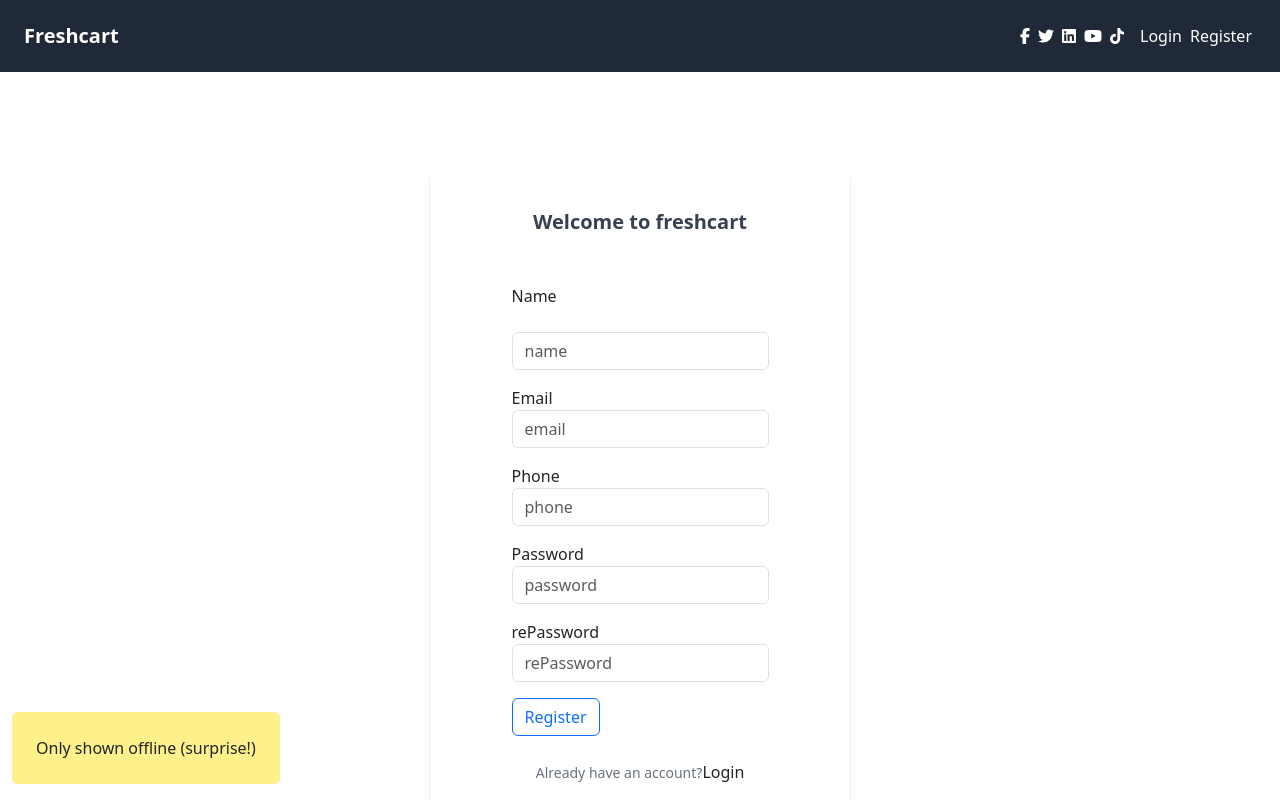
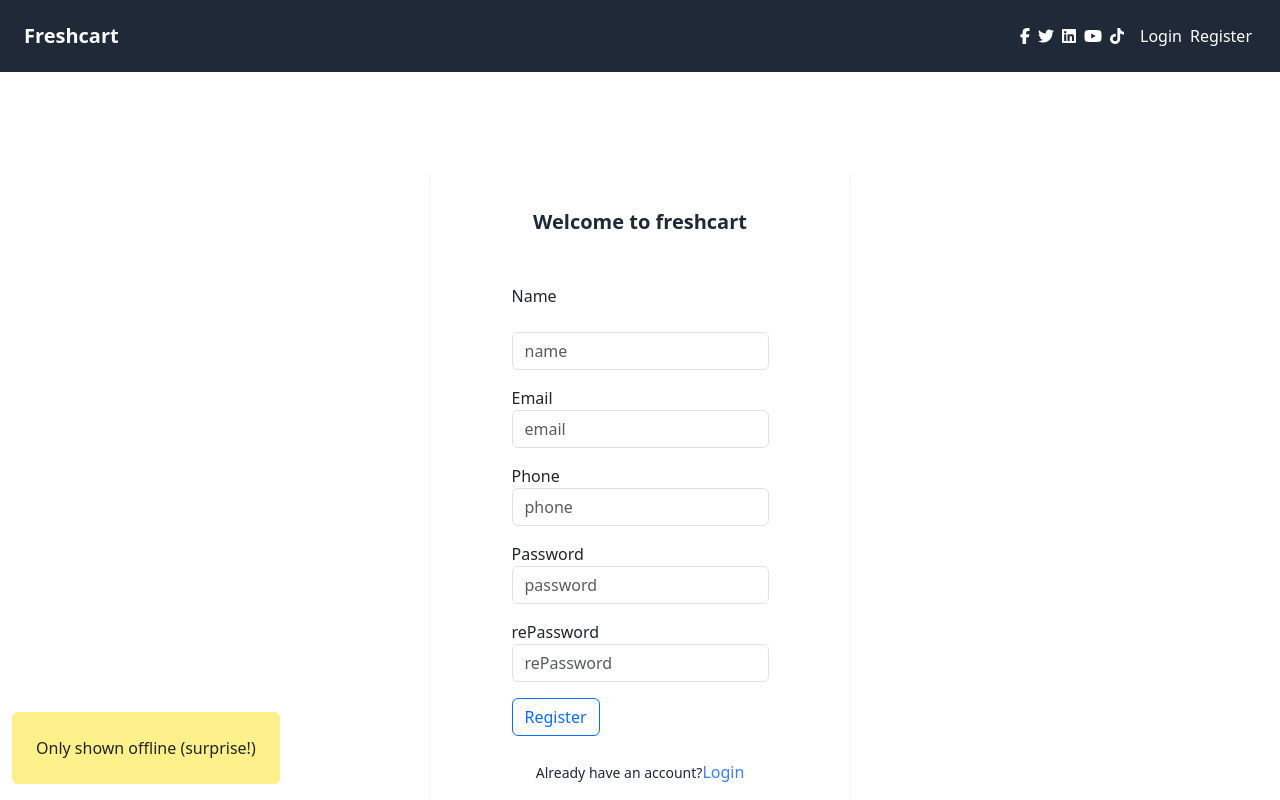
Before and after one commit to MohamedTealeb/Fresh-Cart, a React (Vite) app: page /register in a window 1280 px wide. Shown: the top 800 px of the page. Built offline with nearby package versions, Linux system fonts and the light colour scheme.

Commit message:
color of register

```diff
--- a/src/Components/Register/Register.jsx
+++ b/src/Components/Register/Register.jsx
@@ -66,7 +66,7 @@
 
       <div className="min-h-screen flex items-center justify-center">
         <div className="w-full md:w-1/2 lg:w-1/3 mx-auto bg-white dark:bg-gray-800 rounded-lg shadow-md px-8 py-10 flex flex-col items-center">
-          <h2 className="text-xl font-bold text-center text-gray-700 dark:text-gray-200 mb-8">
+          <h2 className="text-xl font-bold text-center text-gray-800 dark:text-gray-800 mb-8">
             Welcome to freshcart
           </h2>
 
@@ -193,10 +193,10 @@
             </button>
           </form>
           <div className="mt-4 text-center">
-            <span className="text-sm text-gray-500 dark:text-gray-300">
+            <span className="text-sm text-gray-800 dark:text-gray-800">
               Already have an account?
             </span>
-            <Link to="/login" className="no-underline">
+            <Link to="/login" className="text-blue-500 hover:text-blue-600 no-underline">
               Login
             </Link>
           </div>
```
